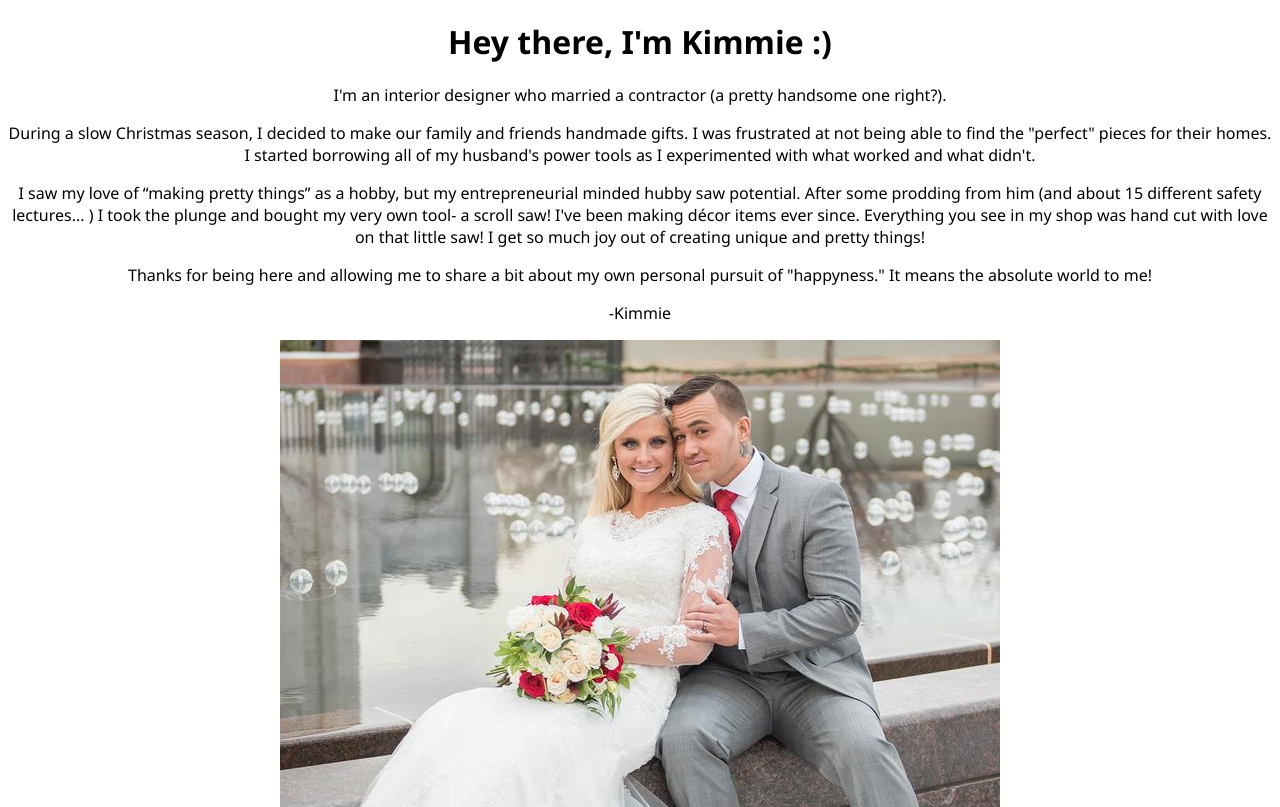
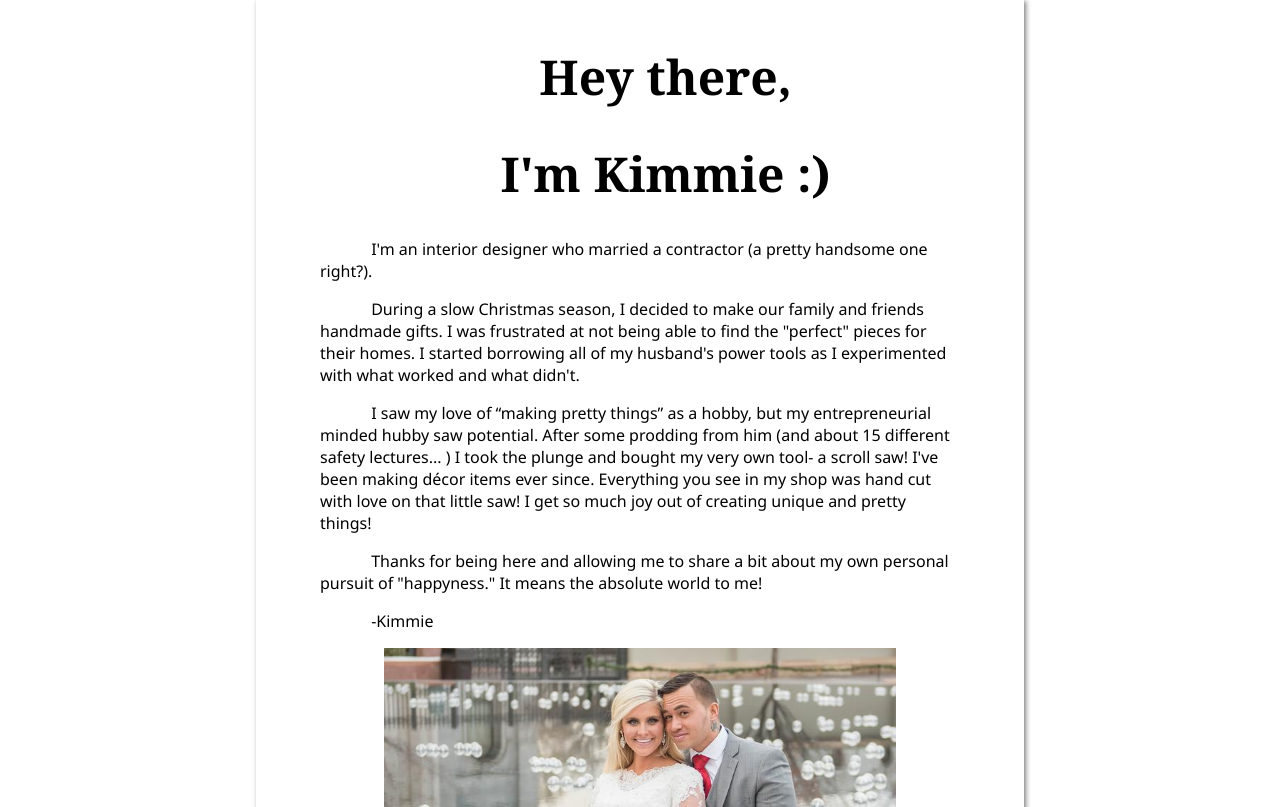
Before and after one commit to KrisCoop/creatingHappyness, a React (Create React App) app: page /About in a window 1280 px wide. Shown: the part 233-1040 px from the top of the page. Built offline with nearby package versions, Linux system fonts and the light colour scheme.

Commit message:
heroku test

```diff
--- a/src/Components/About/About.css
+++ b/src/Components/About/About.css
@@ -0,0 +1,39 @@
+.About {
+    box-sizing: border-box;
+    width: 60vw;
+    box-shadow: 2px 2px 5px grey;
+    padding: 1vw 5vw;
+    text-align: left;
+    text-indent: 4vw;
+}
+
+.About h1 {
+    font-size: 300%;
+    font-family: Georgia, 'Times New Roman', Times, serif;
+    display: flex;
+    flex-direction: column;
+    /* justify-content: center; */
+    align-items: center;
+}
+
+.AboutPhoto {
+    display: flex;
+    justify-content: center;
+    align-content: center;
+}
+
+img {
+    width: 40vw;
+}
+
+@media screen and (max-width: 750px) {
+    .About h1 {
+        font-size: 180%;
+    }
+}
+
+@media screen and (max-width: 450px) {
+    .About h1 {
+        font-size: 120%;
+    }
+}
--- a/src/Components/About/About.js
+++ b/src/Components/About/About.js
@@ -5,7 +5,8 @@ function About(){
     return(
         <div className="Main">
             <div className="About">
-                <h1>Hey there, I'm Kimmie :)</h1>
+                <h1>Hey there,</h1>
+                <h1>I'm Kimmie :)</h1>
                 <p>
                     I'm an interior designer who married a contractor (a pretty handsome one right?).
                 </p>
--- a/src/Components/Admin/Admin.css
+++ b/src/Components/Admin/Admin.css
@@ -5,7 +5,7 @@
 /* Use this same for links in navbar */
 
 .links {
-    width: 100vw;
+    width: 60vw;
     display: flex;
     justify-content: space-evenly;
     margin: 10px;
--- a/src/Components/Contact/Contact.css
+++ b/src/Components/Contact/Contact.css
@@ -0,0 +1,21 @@
+.ContactMain {
+    /* width: 60vw;
+    display: flex;
+    flex-direction: column;
+    justify-content: space-between;
+    align-items: center; */
+
+    display: flex;
+    flex-direction: column;
+    flex-wrap: wrap;
+    margin: 2vw;
+}
+
+.ContactMain label {
+    margin: 1vw;
+}
+
+.messageBox {
+    width: 25vw;
+    height: 5vw;
+}
--- a/src/Components/Contact/Contact.js
+++ b/src/Components/Contact/Contact.js
@@ -41,6 +41,7 @@ class Contact extends Component{
     render(){
         return(
             <div>
+                <div className="ContactMain">
                 <label>
                         First Name:
                         <input type="text" name="firstName" placeholder="First Name" value={this.state.firstName} onChange={this.updateState} />
@@ -70,8 +71,10 @@ So, for now I am just going to leave a message with her direct contact info, so
     just getting in touch with her that way. */}
                     <label>
                         Message:
-                    <input className="messageBox" type="text" name="message" placeholder="Type:" value={this.state.message} onChange={this.updateState} />
+                        <input className="messageBox" type="text" name="message"  value={this.state.message} onChange={this.updateState} />
                     </label>
+                </div>
+
                 <button className="submitInfo" onClick={this.postMessage}>Submit</button>
 
             </div>
--- a/src/Components/CustomerInfo/CustomerInfo.js
+++ b/src/Components/CustomerInfo/CustomerInfo.js
@@ -120,9 +120,12 @@ class CustomerInfo extends Component {
                         <input type="text" name="zip" value={this.props.zip} onChange={this.updateRedux} />
                     </label>
 
-            <button onClick={()=>this.props.history.push("/Order")}>Back to My Order</button>
 
-            <button onClick={this.buttonClick}>Finish Order and Submit Info</button>
+            </div>
+            <div className="CustButtons">
+                <button onClick={()=>this.props.history.push("/Order")}>Back to My Order</button>
+
+                <button onClick={this.buttonClick}>Finish Order and Submit Info</button>
             </div>
         </div>
         )
--- a/src/Components/Gallery/Gallery.css
+++ b/src/Components/Gallery/Gallery.css
@@ -0,0 +1,12 @@
+
+.GalleryMain img {
+    width: 40vw;
+    padding: 5vw;
+    border-radius: 50%;
+}
+
+@media screen and (max-width: 650px) {
+    .GalleryMain img {
+        width: 70vw;
+    }
+}
--- a/src/Components/Gallery/Gallery.js
+++ b/src/Components/Gallery/Gallery.js
@@ -11,9 +11,9 @@ class Gallery extends Component{
 
     render(){
         return(
-            <div>
+            <div className="GalleryMain">
                 <img src='https://creating-happiness-gallery.s3-us-west-2.amazonaws.com/16Floral.jpg' alt='16" FLoral'/>
-                <img src='https://creating-happiness-gallery.s3-us-west-2.amazonaws.com/16MountainRound2.jpg' alt='16" Mountain Round'/>
+                {/* <img src='https://creating-happiness-gallery.s3-us-west-2.amazonaws.com/16MountainRound2.jpg' alt='16" Mountain Round'/> */}
                 <img src='https://creating-happiness-gallery.s3-us-west-2.amazonaws.com/16WoodlandTrees.jpg' alt='16" Woodland Trees'/>
                 <img src='https://creating-happiness-gallery.s3-us-west-2.amazonaws.com/20DecorativeRound.jpg' alt='20" Decorative Round'/>
                 <img src='https://creating-happiness-gallery.s3-us-west-2.amazonaws.com/20FamilyEstArrowDetail.jpg' alt='20" Family Est Sign'/>
--- a/src/Components/Order/Order.js
+++ b/src/Components/Order/Order.js
@@ -46,7 +46,7 @@ class Order extends Component{
     render(){
         return(
             <div className="Main">
-                <div className="Sign" style={{backgroundColor: this.state.backgroundColor}}>
+                <div className="Sign" style={{backgroundColor: this.props.backgroundColor}}>
                     {/* <img className="KewlPng" src={order1} alt="Order 1"/> */}
                     <h2 style={{fontFamily: this.props.mainTextFont, color: this.props.mainTextColor}}>{this.props.mainText}</h2>
                     <h4 style={{fontFamily: this.props.secondaryTextFont, color: this.props.secondaryTextColor}}>{this.props.secondaryText}</h4>
--- a/src/Components/Posts/Posts.css
+++ b/src/Components/Posts/Posts.css
@@ -1,9 +1,10 @@
 .PostImages img {
-    border-radius: 2%;
+    border-radius: 12%;
     width: 40vw;
 }
 
 .PostImages {
     width: 50vw;
     margin: auto;
+    /* box-shadow: 2px 2px 5px grey; */
 }
```
Also changed, not shown: 22 other files (tests, documents, lock files or other folders). Lines whose indentation alone changed are shown as unchanged.
